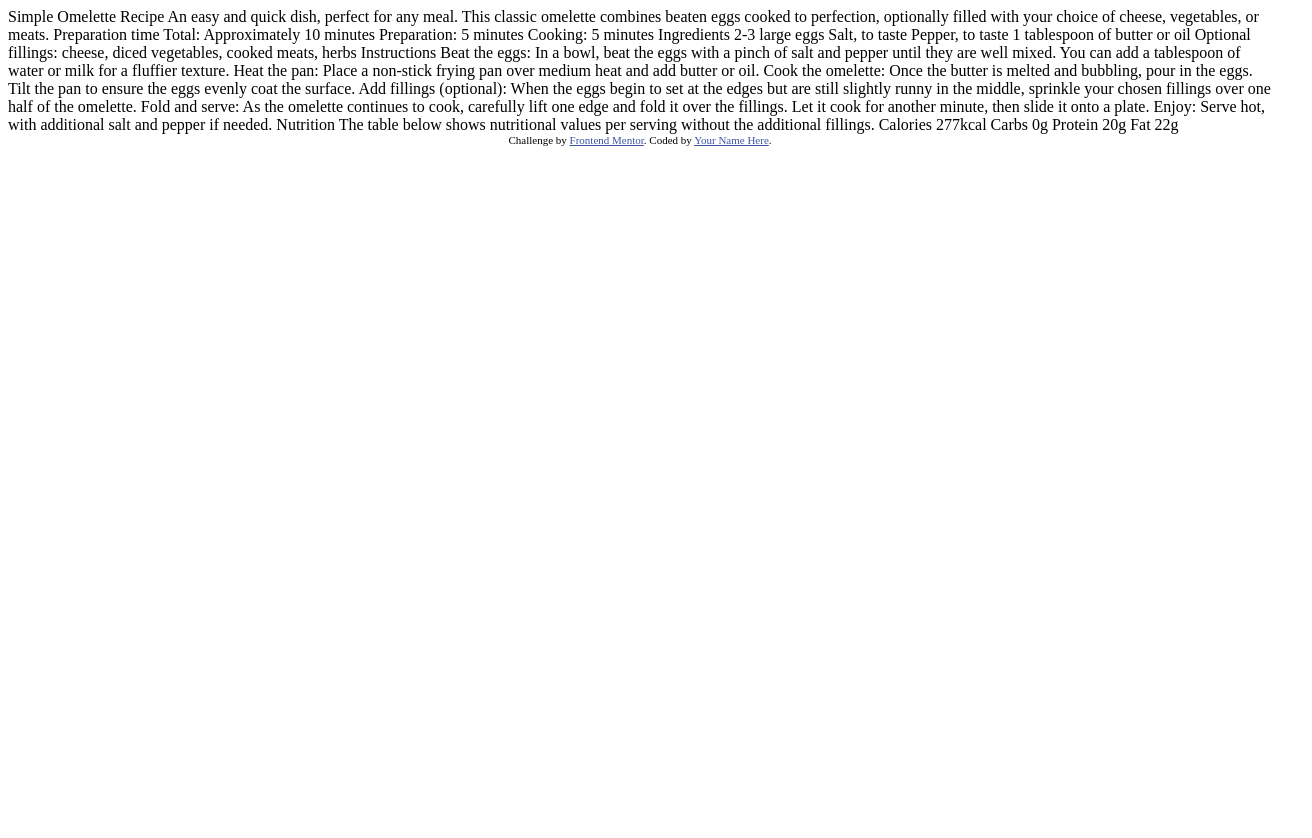
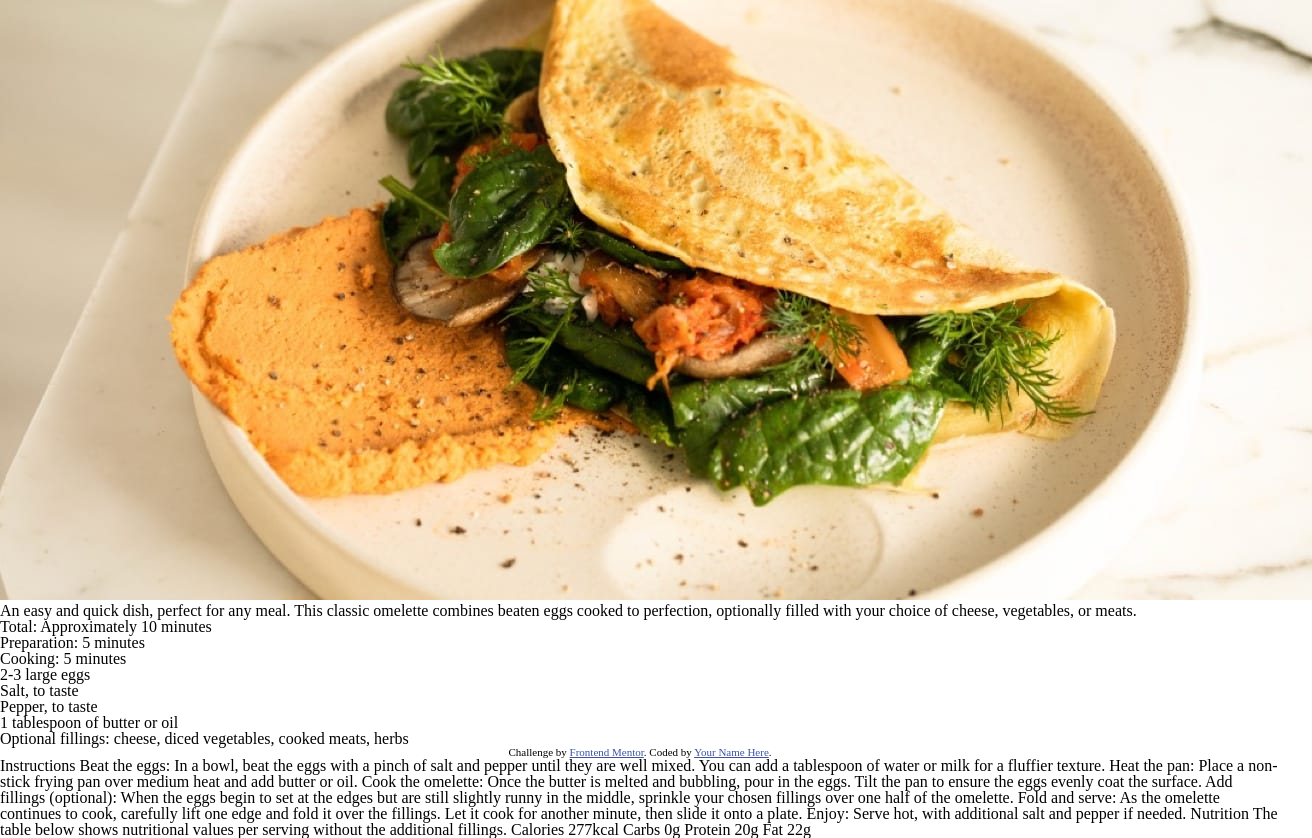
Before and after one commit to Vidottizzz/Recipe-page, a plain HTML site: page index.html in a window 1280 px wide. Shown: the whole page, 1312 px wide, since content can reach past the window. Before the commit the page ends 800 px from the top, so only its background shows below. Drawn offline with Linux system fonts and the light colour scheme.

Commit message:
initializing

```diff
--- a/index.html
+++ b/index.html
@@ -5,35 +5,70 @@
   <meta name="viewport" content="width=device-width, initial-scale=1.0"> <!-- displays site properly based on user's device -->
 
   <link rel="icon" type="image/png" sizes="32x32" href="./assets/images/favicon-32x32.png">
-
+  <link rel="stylesheet" href="/styles/style.css" type="text/css">
   <title>Frontend Mentor | Recipe page</title>
-
-  <!-- Feel free to remove these styles or customise in your own stylesheet 👍 -->
-  <style>
-    .attribution { font-size: 11px; text-align: center; }
-    .attribution a { color: hsl(228, 45%, 44%); }
-  </style>
+  <link href="https://fonts.googleapis.com/css2?family=Outfit:wght@400;600;700&family=Young+Serif&display=swap" rel="stylesheet">
 </head>
 <body>
+<header>
+  <img src="/assets/images/image-omelette.jpeg" alt="photo-of-omelette">
+  <title>
+    Simple Omelette Recipe
+  </title>
+  <p>
+    An easy and quick dish, perfect for any meal. This classic omelette combines beaten eggs cooked
+    to perfection, optionally filled with your choice of cheese, vegetables, or meats.
+  </p>
+  <section class="prepatation-session">
+    <title>
+      Preparation time
+    </title>
+    <ul>
+      <li>Total: Approximately 10 minutes</li>
+      <li>Preparation: 5 minutes</li>
+      <li>Cooking: 5 minutes</li>
+    </ul>
+  </section>
 
-  Simple Omelette Recipe
+</header>
+<main>
+  <!-- INGREDIENTES -->
+  <section class="ingredient-section">
+<title>
+Ingredients
+</title>
+<ul>
+  <li>2-3 large eggs</li>
+  <li>Salt, to taste</li>
+  <li>Pepper, to taste</li>
+  <li>1 tablespoon of butter or oil</li>
+  <li>Optional fillings: cheese, diced vegetables, cooked meats, herbs</li>
+</ul>
+  </section>
+<!-- INSTRUCTIONS -->
+  <section class="instruction-section">
 
-  An easy and quick dish, perfect for any meal. This classic omelette combines beaten eggs cooked
-  to perfection, optionally filled with your choice of cheese, vegetables, or meats.
+  </section>
 
-  Preparation time
+  <section class="nutrition-section">
 
-  Total: Approximately 10 minutes
-  Preparation: 5 minutes
-  Cooking: 5 minutes
+  </section>
+</main>
+<footer>
 
-  Ingredients
+  <div class="attribution">
+    Challenge by <a href="https://www.frontendmentor.io?ref=challenge" target="_blank">Frontend Mentor</a>.
+    Coded by <a href="#">Your Name Here</a>.
+  </div>
 
-  2-3 large eggs
-  Salt, to taste
-  Pepper, to taste
-  1 tablespoon of butter or oil
-  Optional fillings: cheese, diced vegetables, cooked meats, herbs
+</footer>
+
+
+
+
+
+
+
 
   Instructions
 
@@ -69,9 +104,6 @@
   Fat
   22g
 
-  <div class="attribution">
-    Challenge by <a href="https://www.frontendmentor.io?ref=challenge" target="_blank">Frontend Mentor</a>.
-    Coded by <a href="#">Your Name Here</a>.
-  </div>
+
 </body>
 </html>
--- /dev/null
+++ b/styles/style.css
@@ -0,0 +1,74 @@
+/* STYLES */
+:root {
+
+    --Nutmeg: hsl(14, 45%, 36%);
+    --DarkRaspberry: hsl(332, 51%, 32%);
+
+    /* ### Neutral */
+
+    --White: hsl(0, 0%, 100%);
+    --RoseWhite: hsl(330, 100%, 98%);
+    --Eggshell: hsl(30, 54%, 90%);
+    --LightGrey: hsl(30, 18%, 87%);
+    --WengeBrown: hsl(30, 10%, 34%);
+    --DarkCharcoal: hsl(24, 5%, 18%);
+}
+
+
+/* RESET */
+html, body, div, span, applet, object, iframe,
+h1, h2, h3, h4, h5, h6, p, blockquote, pre,
+a, abbr, acronym, address, big, cite, code,
+del, dfn, em, img, ins, kbd, q, s, samp,
+small, strike, strong, sub, sup, tt, var,
+b, u, i, center,
+dl, dt, dd, ol, ul, li,
+fieldset, form, label, legend,
+table, caption, tbody, tfoot, thead, tr, th, td,
+article, aside, canvas, details, embed,
+figure, figcaption, footer, header, hgroup,
+menu, nav, output, ruby, section, summary,
+time, mark, audio, video {
+    margin: 0;
+    padding: 0;
+    border: 0;
+    font-size: 100%;
+    font: inherit;
+    vertical-align: baseline;
+}
+/* HTML5 display-role reset for older browsers */
+article, aside, details, figcaption, figure,
+footer, header, hgroup, menu, nav, section {
+    display: block;
+}
+body {
+    line-height: 1;
+}
+ol, ul {
+    list-style: none;
+}
+blockquote, q {
+    quotes: none;
+}
+blockquote:before, blockquote:after,
+q:before, q:after {
+    content: '';
+    content: none;
+}
+table {
+    border-collapse: collapse;
+    border-spacing: 0;
+
+}
+p {
+    font-size: 16px;
+}
+
+/* font-family:Outfit; */
+/* font-family:Young Serif; */
+
+
+
+
+.attribution { font-size: 11px; text-align: center; }
+.attribution a { color: hsl(228, 45%, 44%); }
```
